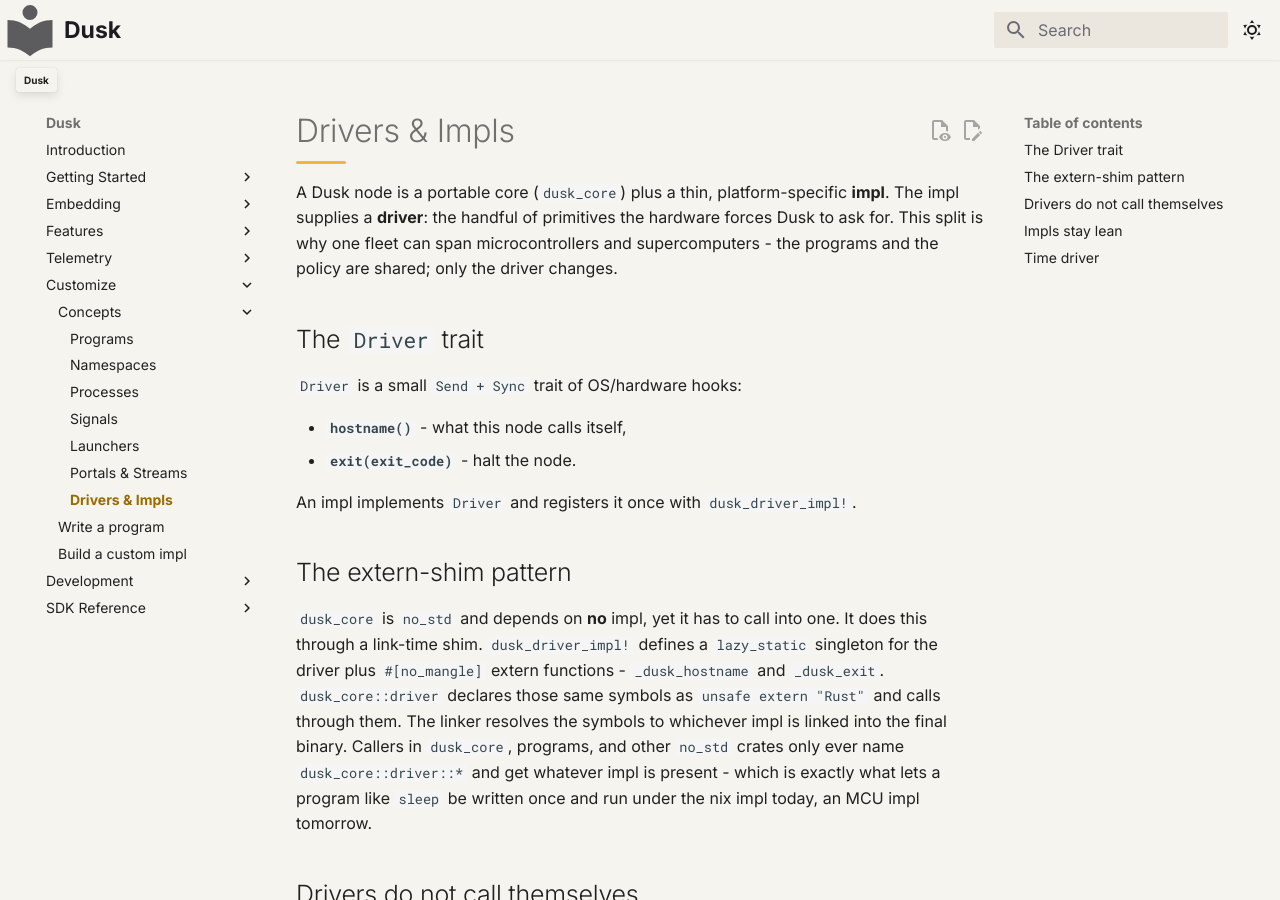
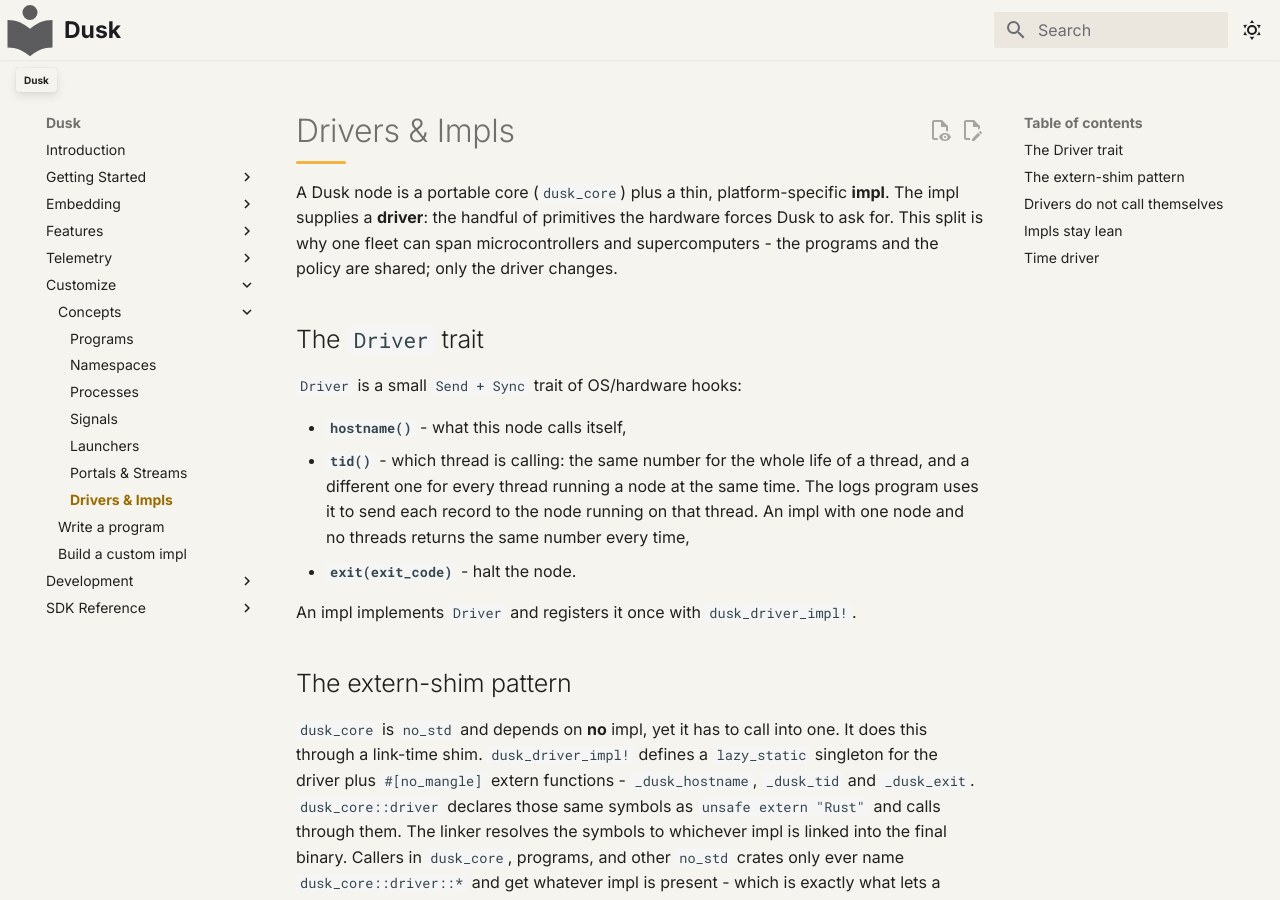
Before and after one commit to tomerze/dusk, an MkDocs documentation site: the page built from docs/docs/getting-started/concepts/drivers-and-impls.md, in a window 1280 px wide and 900 px high. Built offline with MkDocs 1.6.1 and Material for MkDocs 9.7.7, drawn with Linux system fonts in a browser that asks for light colours; comment, search, counter and statistics services are not loaded.

Commit message:
Update docs with the Driver's tid()
The architecture page and the Drivers & Impls concept page name the _dusk_tid
shim beside _dusk_hostname and _dusk_exit, the concept page says what tid()
answers and what the logs program uses it for, and the custom-impl guide
lists it among the primitives an impl provides.

```diff
--- a/docs/docs/getting-started/concepts/drivers-and-impls.md
+++ b/docs/docs/getting-started/concepts/drivers-and-impls.md
@@ -10,6 +10,11 @@ supercomputers - the programs and the policy are shared; only the driver changes
 `Driver` is a small `Send + Sync` trait of OS/hardware hooks:
 
 - **`hostname()`** - what this node calls itself,
+- **`tid()`** - which thread is calling: the same number for the whole life of a
+  thread, and a different one for every thread running a node at the same time.
+  The logs program uses it to send each record to the node running on that
+  thread. An impl with one node and no threads returns the same number every
+  time,
 - **`exit(exit_code)`** - halt the node.
 
 An impl implements `Driver` and registers it once with `dusk_driver_impl!`.
@@ -18,8 +23,8 @@ An impl implements `Driver` and registers it once with `dusk_driver_impl!`.
 
 `dusk_core` is `no_std` and depends on **no** impl, yet it has to call into one.
 It does this through a link-time shim. `dusk_driver_impl!` defines a `lazy_static`
-singleton for the driver plus `#[no_mangle]` extern functions - `_dusk_hostname`
-and `_dusk_exit`. `dusk_core::driver` declares those same symbols as
+singleton for the driver plus `#[no_mangle]` extern functions - `_dusk_hostname`,
+`_dusk_tid` and `_dusk_exit`. `dusk_core::driver` declares those same symbols as
 `unsafe extern "Rust"` and calls through them. The linker resolves the symbols to
 whichever impl is linked into the final binary. Callers in `dusk_core`, programs,
 and other `no_std` crates only ever name `dusk_core::driver::*` and get whatever
```
Also changed, not shown: docs/docs/development/architecture.md (+1 -1 lines), docs/docs/getting-started/guides/custom-impl.md (+1 -1 lines).
